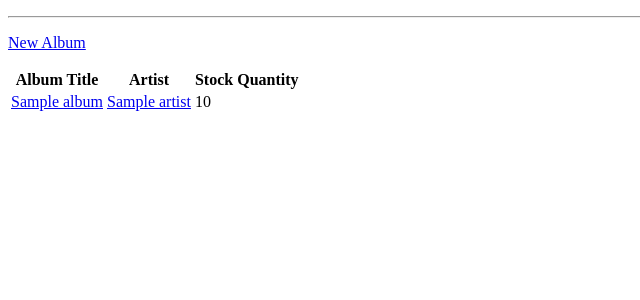
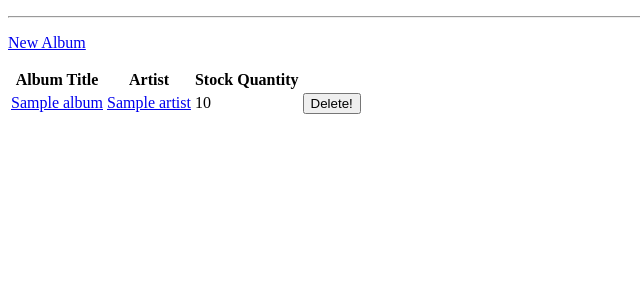
Before and after one commit to ajrussellaudio/python-record-store, a Flask app: template app/templates/albums/index.html in a window 1280 px wide. Shown: the part 121-421 px from the top of the page, without its empty margins (0-640 px from the left). Run offline with Flask 2, Linux system fonts and the light colour scheme; the template is opened without the code that fills it: most values are stand-ins (such as "Sample title", 1, 10 or a date in 2020).

Commit message:
add album delete route

```diff
--- a/app/models/album.py
+++ b/app/models/album.py
@@ -26,6 +26,11 @@ class Album:
         result = SqlQuery.run(sql, values)
         return Artist(**result[0])
 
+    def delete(self):
+        sql = "DELETE FROM albums WHERE id = %s"
+        values = (self.id,)
+        SqlQuery.run(sql, values)
+
     def stock_level(self):
         if self.stock > 5:
             return 'high'
--- a/app/routes/album_routes.py
+++ b/app/routes/album_routes.py
@@ -35,3 +35,9 @@ def albums_update(id):
     album = Album(**request.form.to_dict(), id=id)
     album.update()
     return redirect("/albums/" + id)
+
+@app.route("/albums/<id>/delete", methods=["POST"])
+def albums_delete(id):
+    album = Album.find(id)
+    album.delete()
+    return redirect("/albums")
--- a/app/templates/albums/index.html
+++ b/app/templates/albums/index.html
@@ -8,6 +8,7 @@
       <th>Album Title</th>
       <th>Artist</th>
       <th>Stock Quantity</th>
+      <th></th>
     </tr>
   </thead>
   <tbody>
@@ -16,6 +17,11 @@
       <td><a href="/albums/{{ album.id }}">{{ album.title }}</a></td>
       <td><a href="/artists/{{ album.artist().id }}">{{ album.artist().name }}</a></td>
       <td class="stock-level--{{ album.stock_level() }}">{{ album.stock }}</td>
+      <td>
+        <form action="/albums/{{ album.id }}/delete" method="POST">
+          <input type="submit" value="Delete!">
+        </form>
+      </td>
     </tr>
     {% endfor %}
   </tbody>
```
